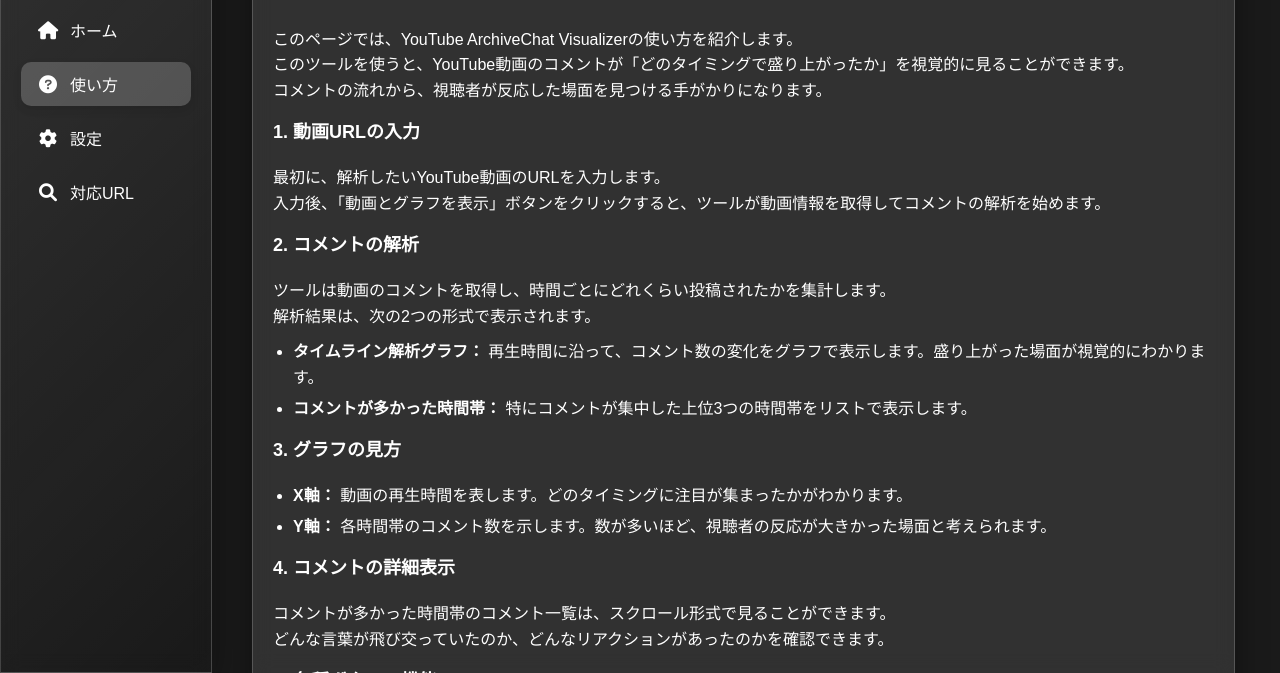
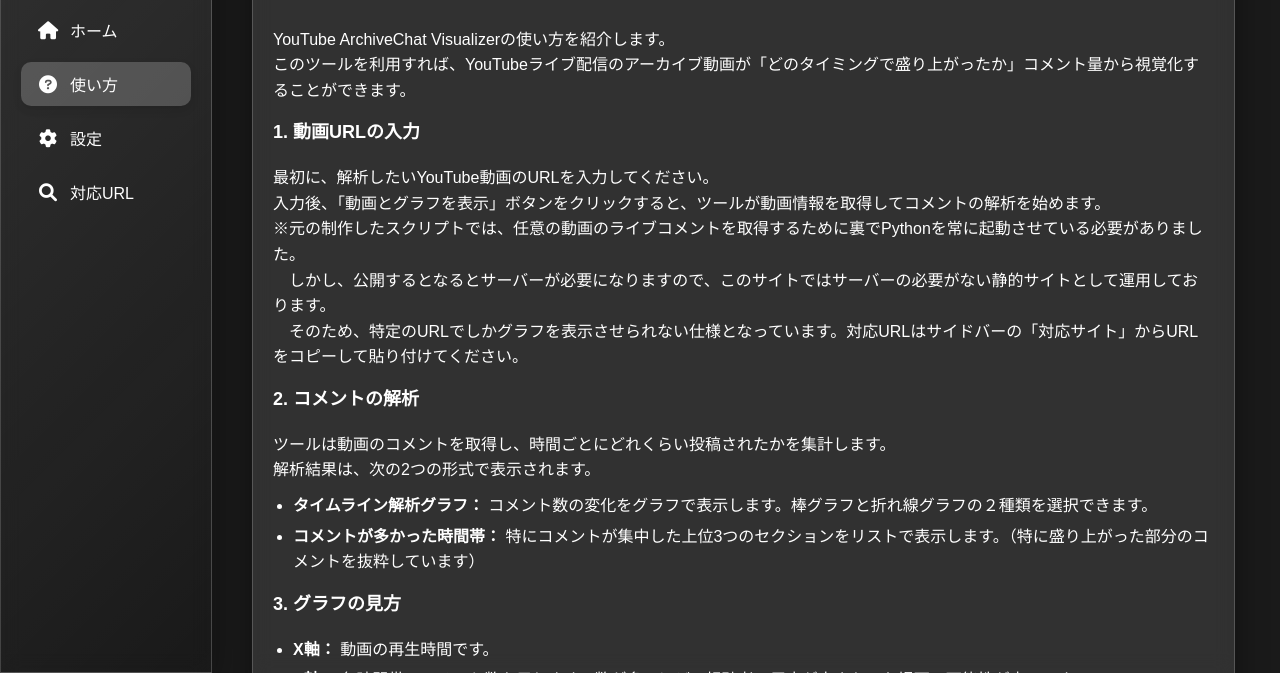
Before and after one commit to hika0204/YAV-demo, a plain HTML site: page help.html in a window 1280 px wide. Shown: the part 127-800 px from the top of the page. Drawn offline with Linux system fonts and the light colour scheme; a web font is replaced by a local one.

Commit message:
Update help.html

```diff
--- a/help.html
+++ b/help.html
@@ -283,15 +283,18 @@
         <div class="help-content glass-container">
             <h1>使い方ガイド</h1>
             <p>
-                このページでは、YouTube ArchiveChat Visualizerの使い方を紹介します。<br>
-                このツールを使うと、YouTube動画のコメントが「どのタイミングで盛り上がったか」を視覚的に見ることができます。<br>
-                コメントの流れから、視聴者が反応した場面を見つける手がかりになります。
+                YouTube ArchiveChat Visualizerの使い方を紹介します。<br>
+                このツールを利用すれば、YouTubeライブ配信のアーカイブ動画が「どのタイミングで盛り上がったか」コメント量から視覚化することができます。<br>
             </p>
 
             <h3>1. 動画URLの入力</h3>
             <p>
-                最初に、解析したいYouTube動画のURLを入力します。<br>
-                入力後、「動画とグラフを表示」ボタンをクリックすると、ツールが動画情報を取得してコメントの解析を始めます。
+                最初に、解析したいYouTube動画のURLを入力してください。<br>
+                入力後、「動画とグラフを表示」ボタンをクリックすると、ツールが動画情報を取得してコメントの解析を始めます。<br>
+                ※元の制作したスクリプトでは、任意の動画のライブコメントを取得するために裏でPythonを常に起動させている必要がありました。<br>
+                　しかし、公開するとなるとサーバーが必要になりますので、このサイトではサーバーの必要がない静的サイトとして運用しております。<br>
+                　そのため、特定のURLでしかグラフを表示させられない仕様となっています。対応URLはサイドバーの「対応サイト」からURLをコピーして貼り付けてください。
+
             </p>
 
             <h3>2. コメントの解析</h3>
@@ -300,32 +303,30 @@
                 解析結果は、次の2つの形式で表示されます。
             </p>
             <ul>
-                <li><strong>タイムライン解析グラフ：</strong> 再生時間に沿って、コメント数の変化をグラフで表示します。盛り上がった場面が視覚的にわかります。</li>
-                <li><strong>コメントが多かった時間帯：</strong> 特にコメントが集中した上位3つの時間帯をリストで表示します。</li>
+                <li><strong>タイムライン解析グラフ：</strong> コメント数の変化をグラフで表示します。棒グラフと折れ線グラフの２種類を選択できます。</li>
+                <li><strong>コメントが多かった時間帯：</strong> 特にコメントが集中した上位3つのセクションをリストで表示します。（特に盛り上がった部分のコメントを抜粋しています）</li>
             </ul>
 
             <h3>3. グラフの見方</h3>
             <ul>
-                <li><strong>X軸：</strong> 動画の再生時間を表します。どのタイミングに注目が集まったかがわかります。</li>
-                <li><strong>Y軸：</strong> 各時間帯のコメント数を示します。数が多いほど、視聴者の反応が大きかった場面と考えられます。</li>
+                <li><strong>X軸：</strong> 動画の再生時間です。</li>
+                <li><strong>Y軸：</strong> 各時間帯のコメント数を示します。数が多いほど、視聴者の反応が大きかった場面の可能性が高いです。</li>
             </ul>
 
-            <h3>4. コメントの詳細表示</h3>
+            <h3>4. セクション数スライダー</h3>
             <p>
-                コメントが多かった時間帯のコメント一覧は、スクロール形式で見ることができます。<br>
-                どんな言葉が飛び交っていたのか、どんなリアクションがあったのかを確認できます。
+                動画時間を何分割してグラフを表示させるか、そのしきい値をスライダーで設定できます。<br>
             </p>
 
             <h3>5. 各種ボタンの機能</h3>
             <ul>
-                <li><strong>倍速再生：</strong> 動画を早送りしながら、盛り上がりポイントをテンポよくチェックできます。</li>
-                <li><strong>グラフ切り替え：</strong> 棒グラフと折れ線グラフを切り替えて、コメントの流れを好みの形式で見ることができます。</li>
+                <li><strong>倍速再生・10秒スキップ,巻き戻しボタン：</strong> 動画を倍速再生するスライダーと、動画を10秒スキップ・巻き戻しできるボタンがあります。</li>
+                <li><strong>グラフ切り替え：</strong> 棒グラフと折れ線グラフを切り替えることができます。</li>
             </ul>
 
             <h3>まとめ</h3>
             <p>
-                YouTube ArchiveChat Visualizerは、動画コメントから盛り上がりポイントを読み解くためのツールです。<br>
-                コメントの動きをグラフで確認することで、視聴者がどこで反応したか、何に注目したのかを探ることができます。<br>
+                YouTube ArchiveChat Visualizerは、動画コメントから盛り上がった箇所を視覚化するツールです。<br>
                 分析や見どころの発見に、ぜひ活用してみてください。
             </p>
         </div>
```
